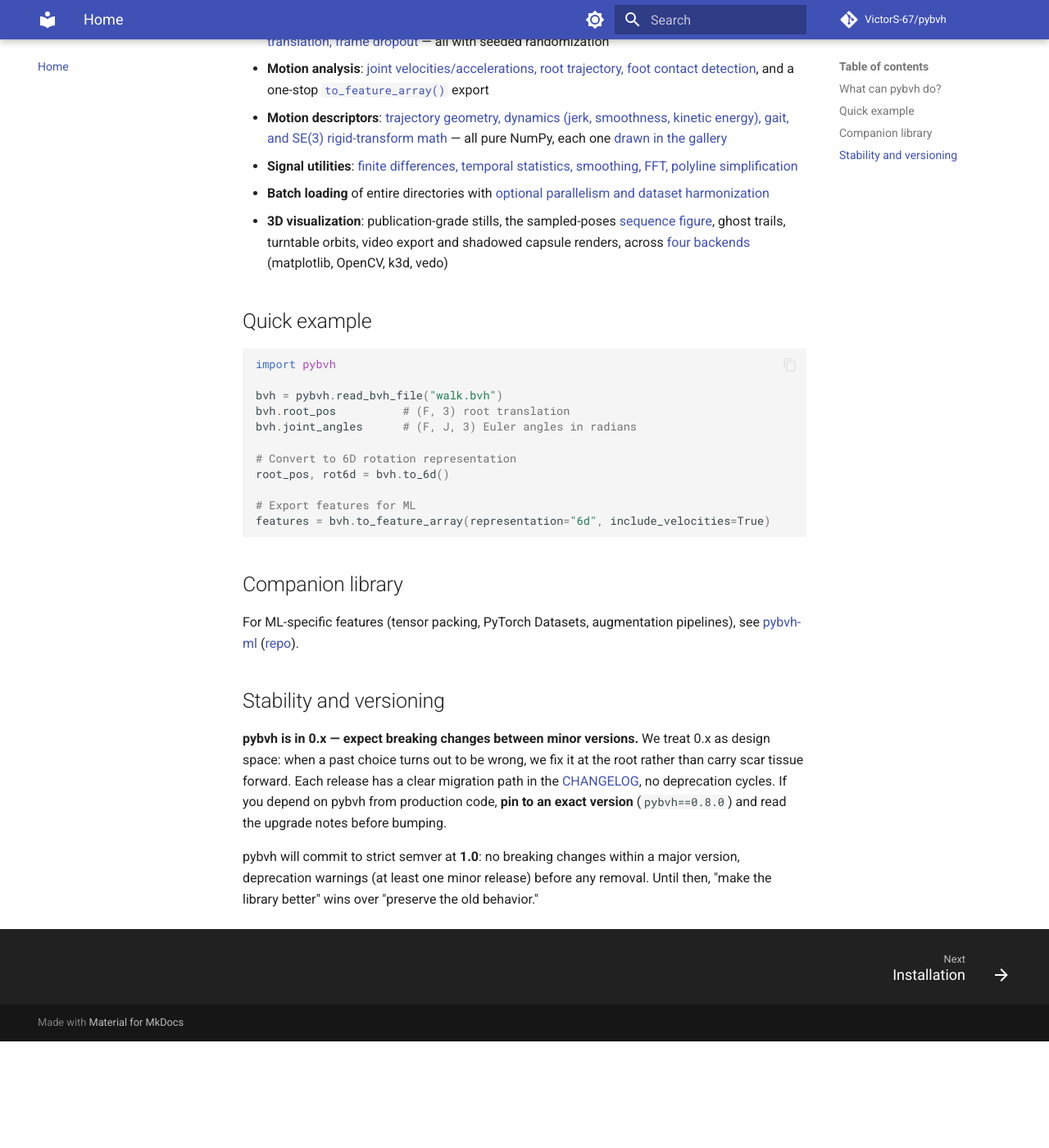
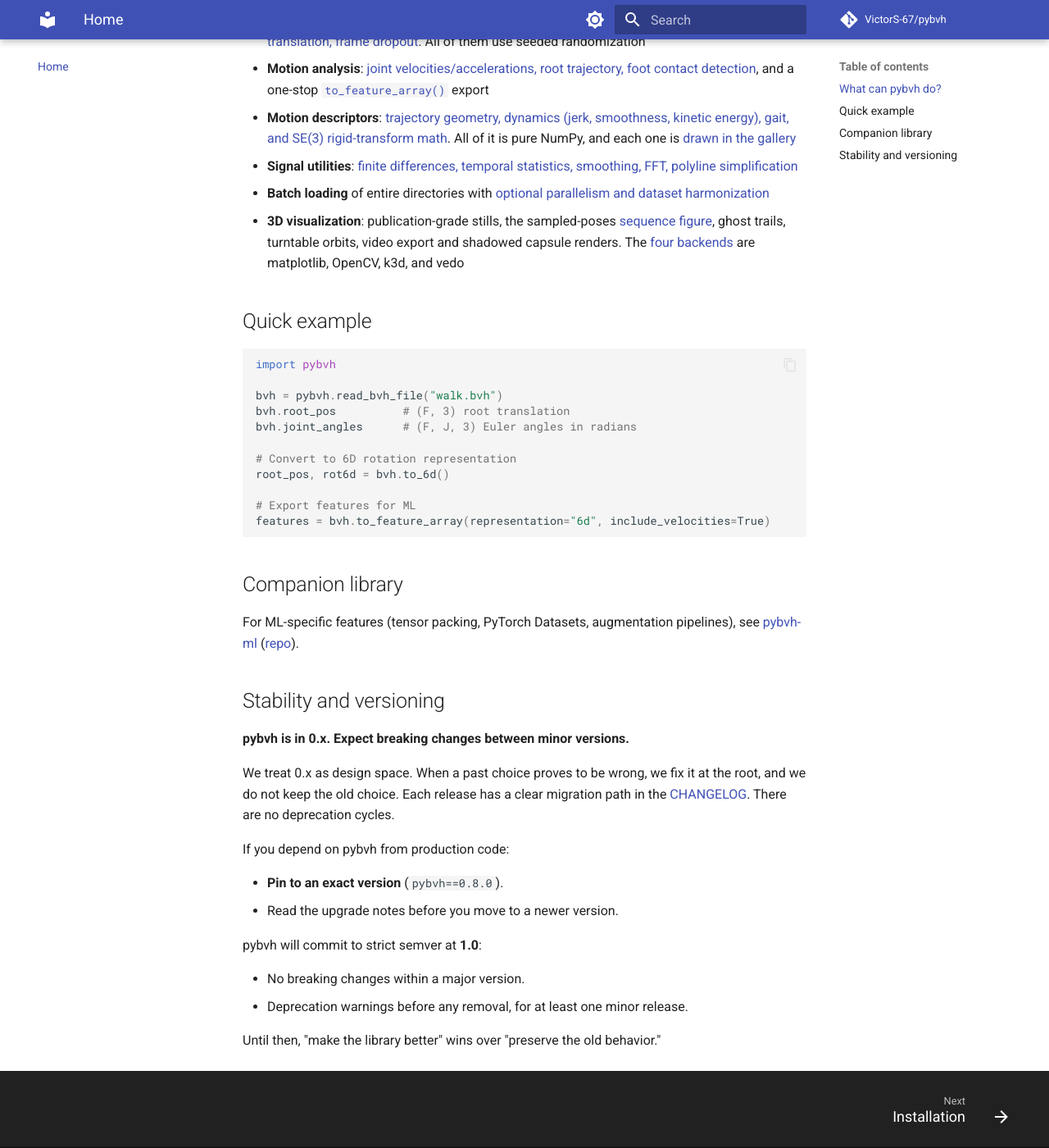
Before and after one commit to VictorS-67/pybvh, an MkDocs documentation site: the page built from docs/index.md, in a window 1280 px wide and 1400 px high, scrolled down 1555 px. Shown: the whole window at 82% size. Built offline with MkDocs 1.6.1 and Material for MkDocs 9.7.7, drawn with Linux system fonts in a browser that asks for light colours; comment, search, counter and statistics services are not loaded; before the commit the page ends 2825 px from its top, so only the background shows below that; some of the changed text lies outside the part shown.

Commit message:
docs(home): give each fact its own sentence

```diff
--- a/docs/index.md
+++ b/docs/index.md
@@ -1,10 +1,10 @@
 # pybvh
 
-A lightweight Python library for reading, writing, and manipulating BVH motion capture files.
+pybvh is a lightweight Python library to read, write, and manipulate BVH motion capture files.
 
-pybvh is framework-agnostic and outputs pure NumPy arrays. It understands motion capture data but does not assume what you'll do with it — the same library serves ML researchers, biomechanics scientists, and game developers.
+pybvh is framework-agnostic. It outputs pure NumPy arrays. It understands motion capture data, but it does not assume what you will do with the data. The same library serves ML researchers, biomechanics scientists, and game developers.
 
-![A skeleton animates while its hand traces a blue trajectory — pybvh renders motion and extracts analyzable trajectories from it](assets/hand-trajectory.gif)
+![A skeleton animates while its hand traces a blue trajectory. pybvh renders motion, and it extracts trajectories from the motion that you can analyze](assets/hand-trajectory.gif)
 
 <div class="grid cards" markdown>
 
@@ -19,17 +19,17 @@ pybvh is framework-agnostic and outputs pure NumPy arrays. It understands motion
 
 ## What can pybvh do?
 
-- **Read & write** BVH files with full hierarchy and motion data preservation — [I/O API](api/io.md)
-- **Rotation conversions** between [Euler angles, rotation matrices, quaternions, 6D, and axis-angle](guide/rotations.md) — all vectorized with NumPy
+- **Read & write** BVH files, and keep the full hierarchy and all the motion data — [I/O API](api/io.md)
+- **Rotation conversions** between [Euler angles, rotation matrices, quaternions, 6D, and axis-angle](guide/rotations.md). All conversions are vectorized with NumPy
 - **Forward kinematics** to compute [3D joint positions](guide/core-concepts.md) from angles
 - **Skeleton operations**: [retargeting, scaling, joint extraction, Euler order changes](guide/skeleton-ops.md)
 - **Frame operations**: [slicing, concatenation, resampling](guide/skeleton-ops.md) to different frame rates
-- **Spatial transforms**: [mirroring, vertical rotation, speed perturbation, joint noise, root translation, frame dropout](guide/augmentation.md) — all with seeded randomization
+- **Spatial transforms**: [mirroring, vertical rotation, speed perturbation, joint noise, root translation, frame dropout](guide/augmentation.md). All of them use seeded randomization
 - **Motion analysis**: [joint velocities/accelerations, root trajectory, foot contact detection](guide/feature-export.md), and a one-stop [`to_feature_array()`](api/features.md) export
-- **Motion descriptors**: [trajectory geometry, dynamics (jerk, smoothness, kinetic energy), gait, and SE(3) rigid-transform math](guide/motion-descriptors.md) — all pure NumPy, each one [drawn in the gallery](gallery/index.md)
+- **Motion descriptors**: [trajectory geometry, dynamics (jerk, smoothness, kinetic energy), gait, and SE(3) rigid-transform math](guide/motion-descriptors.md). All of it is pure NumPy, and each one is [drawn in the gallery](gallery/index.md)
 - **Signal utilities**: [finite differences, temporal statistics, smoothing, FFT, polyline simplification](api/signal.md)
 - **Batch loading** of entire directories with [optional parallelism and dataset harmonization](guide/feature-export.md)
-- **3D visualization**: publication-grade stills, the sampled-poses [sequence figure](guide/publication-figures.md), ghost trails, turntable orbits, video export and shadowed capsule renders, across [four backends](api/bvhplot.md) (matplotlib, OpenCV, k3d, vedo)
+- **3D visualization**: publication-grade stills, the sampled-poses [sequence figure](guide/publication-figures.md), ghost trails, turntable orbits, video export and shadowed capsule renders. The [four backends](api/bvhplot.md) are matplotlib, OpenCV, k3d, and vedo
 
 ## Quick example
 
@@ -53,6 +53,18 @@ For ML-specific features (tensor packing, PyTorch Datasets, augmentation pipelin
 
 ## Stability and versioning
 
-**pybvh is in 0.x — expect breaking changes between minor versions.** We treat 0.x as design space: when a past choice turns out to be wrong, we fix it at the root rather than carry scar tissue forward. Each release has a clear migration path in the [CHANGELOG](https://github.com/VictorS-67/pybvh/blob/main/CHANGELOG.md), no deprecation cycles. If you depend on pybvh from production code, **pin to an exact version** (`pybvh==0.8.0`) and read the upgrade notes before bumping.
+**pybvh is in 0.x. Expect breaking changes between minor versions.**
 
-pybvh will commit to strict semver at **1.0**: no breaking changes within a major version, deprecation warnings (at least one minor release) before any removal. Until then, "make the library better" wins over "preserve the old behavior."
+We treat 0.x as design space. When a past choice proves to be wrong, we fix it at the root, and we do not keep the old choice. Each release has a clear migration path in the [CHANGELOG](https://github.com/VictorS-67/pybvh/blob/main/CHANGELOG.md). There are no deprecation cycles.
+
+If you depend on pybvh from production code:
+
+- **Pin to an exact version** (`pybvh==0.8.0`).
+- Read the upgrade notes before you move to a newer version.
+
+pybvh will commit to strict semver at **1.0**:
+
+- No breaking changes within a major version.
+- Deprecation warnings before any removal, for at least one minor release.
+
+Until then, "make the library better" wins over "preserve the old behavior."
```
